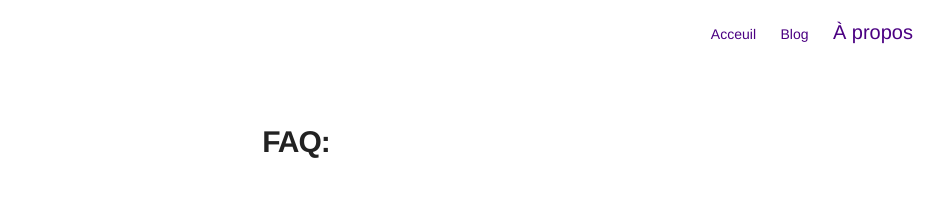
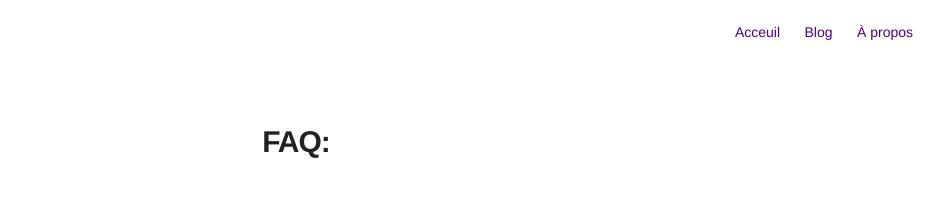
Before and after one commit to madeenamadou/madeenamadou.github.io, a Jekyll site: the page built from FAQ.md, in a window 1280 px wide. Shown: the top 211 px of the page, without its empty margins (344-1280 px from the left). Built offline with Jekyll 4.4.1, drawn with Linux system fonts in a browser that asks for light colours; our own code applies the rules of GitHub Pages for plain Markdown files.

Commit message:
Update nav.html

```diff
--- a/_includes/nav.html
+++ b/_includes/nav.html
@@ -25,7 +25,7 @@
         {% if site.about == true %}
             {% if page.title != "About" %}
                 <li class="item">
-                    <a class="link" href="{{ site.url }}/about" style="font-size:20px">À propos</a>
+                    <a class="link" href="{{ site.url }}/about">À propos</a>
                 </li>
             {% endif %}
         {% endif %}
```
